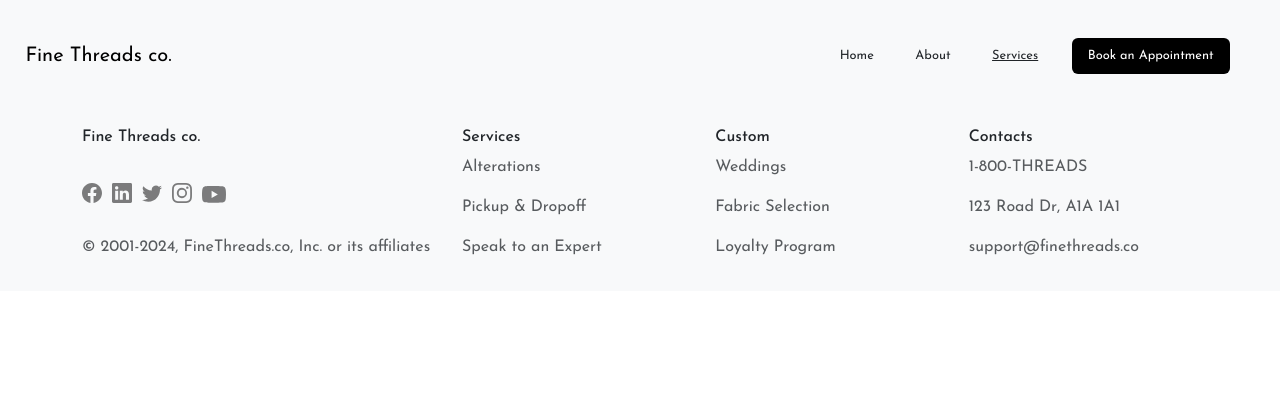
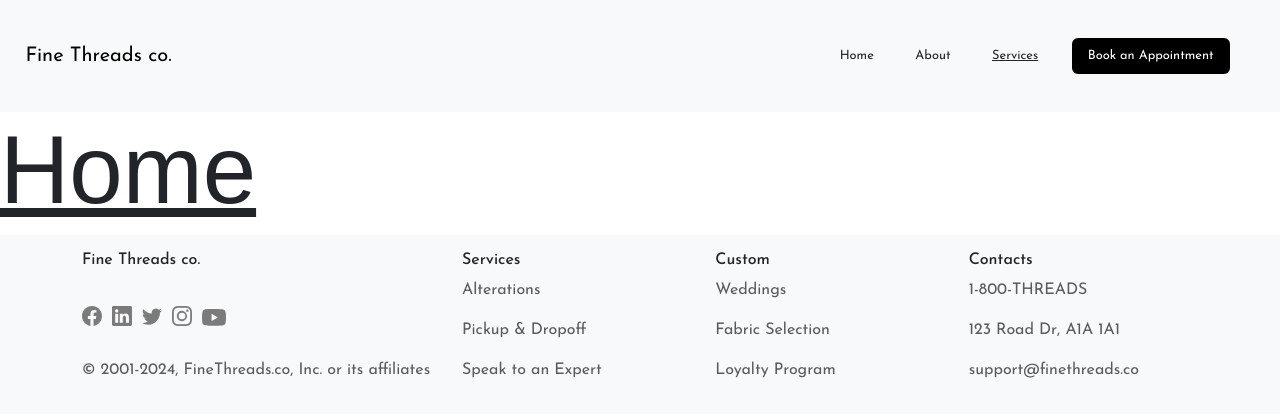
Before and after one commit to FineThreadsCo/FineThreadsCo.github.io, a React (Vite) app: page / in a window 1280 px wide. Shown: the top 416 px of the page. Built offline with nearby package versions, Linux system fonts and the light colour scheme; a web font is replaced by a local one.

Commit message:
react router

```diff
--- a/package.json
+++ b/package.json
@@ -1,6 +1,7 @@
 {
   "name": "finethreadsco.github.io",
   "version": "1.0.0",
+  "type": "module",
   "description": "",
   "main": "index.js",
   "scripts": {
@@ -16,6 +17,7 @@
     "react": "^18.3.1",
     "react-bootstrap-icons": "^1.11.4",
     "react-dom": "^18.3.1",
+    "react-router-dom": "^6.23.1",
     "vite": "^5.2.12"
   }
 }
--- a/src/App.jsx
+++ b/src/App.jsx
@@ -1,17 +1,28 @@
 import React from "react";
+import { BrowserRouter as Router, Routes, Route } from "react-router-dom";
 import Header from "./components/Header";
 import Footer from "./components/Footer";
+import HomePage from "./components/Home";
+import AboutPage from "./components/About";
+import ServicesPage from "./components/Services";
 import "bootstrap/dist/js/bootstrap.bundle.min.js";
 import "bootstrap/dist/css/bootstrap.min.css";
 import "./assets/styles/main.css";
 
 function App() {
   return (
-    <div>
-      <Header />
-      <Footer />
-      {/* use the bootsraps toast thing for the popup confirmation */}
-    </div>
+    <Router>
+      <div>
+        <Header />
+        <Routes>
+          <Route path="/about" element={<AboutPage />} />
+          <Route path="/services" element={<ServicesPage />} />
+          <Route path="/" element={<HomePage />} />
+        </Routes>
+        <Footer />
+      </div>
+      {/* NOTE: use the bootsraps toast thing for the popup confirmation */}
+    </Router>
   );
 }
 
--- a/src/components/About.jsx
+++ b/src/components/About.jsx
@@ -0,0 +1,11 @@
+import React from "react";
+
+function About() {
+  return (
+    <div>
+      <h1>About</h1>
+    </div>
+  );
+}
+
+export default About;
--- a/src/components/Home.jsx
+++ b/src/components/Home.jsx
@@ -0,0 +1,11 @@
+import React from "react";
+
+function Home() {
+  return (
+    <div>
+      <h1>Home</h1>
+    </div>
+  );
+}
+
+export default Home;
--- a/src/components/Services.jsx
+++ b/src/components/Services.jsx
@@ -0,0 +1,11 @@
+import React from "react";
+
+function Services() {
+  return (
+    <div>
+      <h1>Services</h1>
+    </div>
+  );
+}
+
+export default Services;
```
Also changed, not shown: 1 other file (tests, documents, lock files or other folders).
